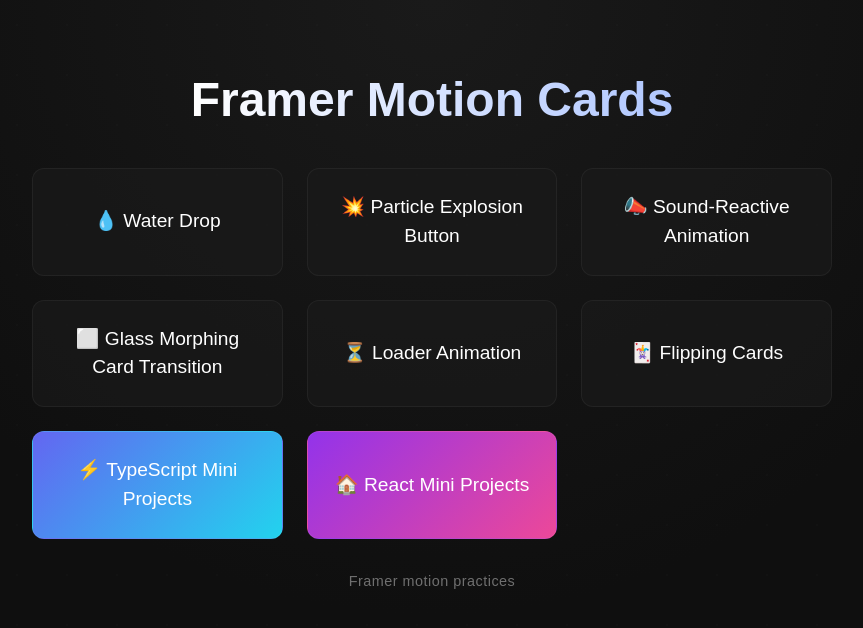
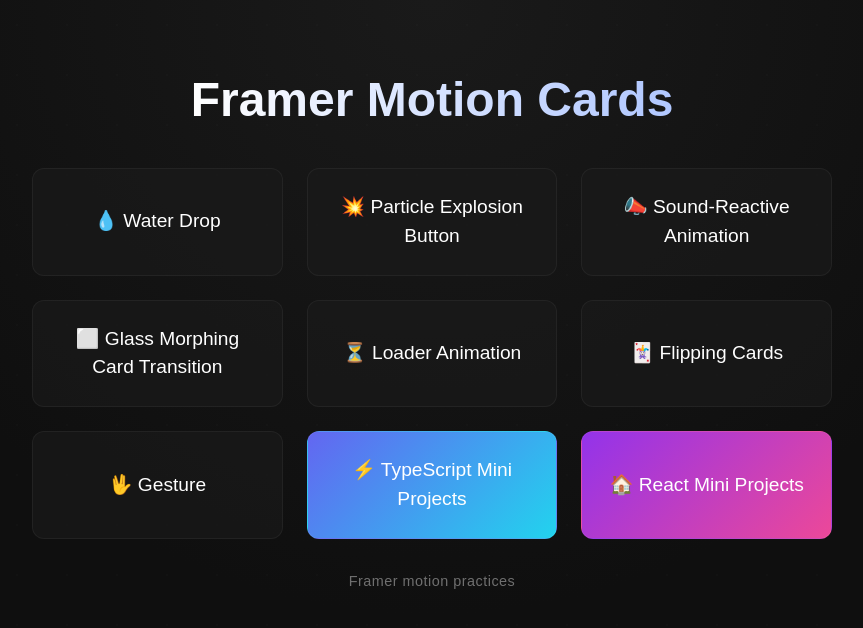
Before and after one commit to Hrisshhii/react-practice, a React (Vite) app in the folder framermotion/: page /#/ in a window 1280 px wide. Shown: the top 628 px of the page, without its empty margins (208-1071 px from the left). Built offline with nearby package versions, Linux system fonts and the light colour scheme.

Commit message:
gestures mini project initial setup

```diff
--- a/framermotion/src/App.tsx
+++ b/framermotion/src/App.tsx
@@ -7,6 +7,7 @@ import SoundReactive from './components/SoundReactive/SoundReactive'
 import GlassMorph from './components/Morphing/GlassMorph'
 import BouncingLoader from './components/BouncingLoader/BouncingLoader'
 import FlippingCards from './components/FlippingCards/FlippingCards'
+import Gesture from './components/Gesture/Gesture'
 
 function App() {
 
@@ -20,6 +21,7 @@ function App() {
       <Route path="/glass-morphing" element={<GlassMorph/>}/>
       <Route path="/loader-animation" element={<BouncingLoader />}/>
       <Route path="/flipping-card" element={<FlippingCards/>}/>
+      <Route path="/gesture" element={<Gesture/>}/>
     </Routes>
     </>
   )
--- /dev/null
+++ b/framermotion/src/components/Gesture/Gesture.tsx
@@ -0,0 +1,9 @@
+
+
+const Gesture = () => {
+  return (
+    <div></div>
+  )
+}
+
+export default Gesture
--- a/framermotion/src/components/Home.tsx
+++ b/framermotion/src/components/Home.tsx
@@ -12,6 +12,7 @@ export default function Home() {
         <Link to="/glass-morphing" className="card">⬜️ Glass Morphing Card Transition</Link>
         <Link to="/loader-animation" className="card">⏳ Loader Animation</Link>
         <Link to="/flipping-card" className="card">🃏 Flipping Cards</Link>
+        <Link to="/gesture" className="card">🖖 Gesture</Link>
         <a href="https://hrisshhii.github.io/react-practice/ts" className="card" style={{ background: "linear-gradient(135deg,#6366f1,#22d3ee)" }}>
           ⚡ TypeScript Mini Projects
         </a>
```
